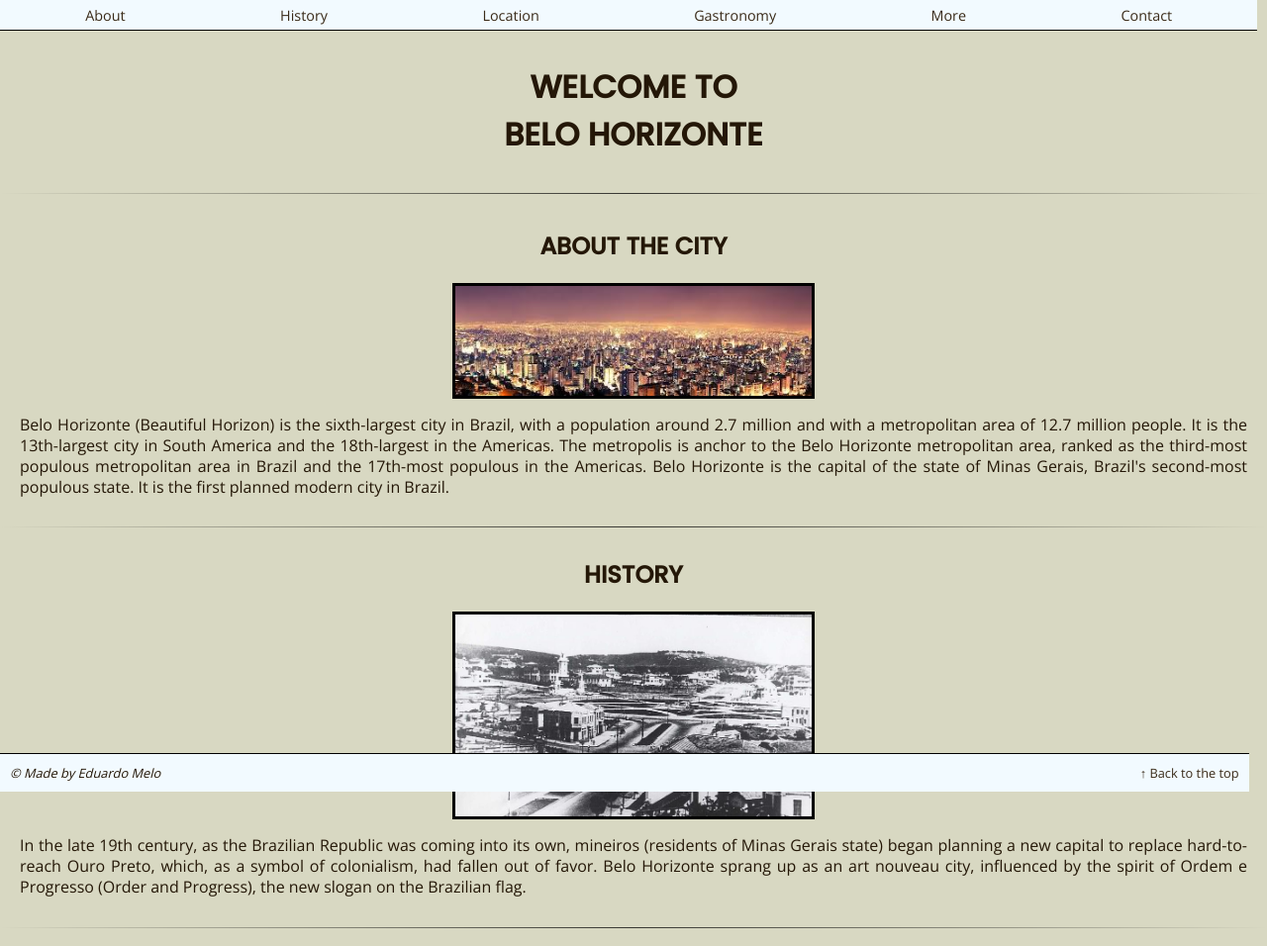
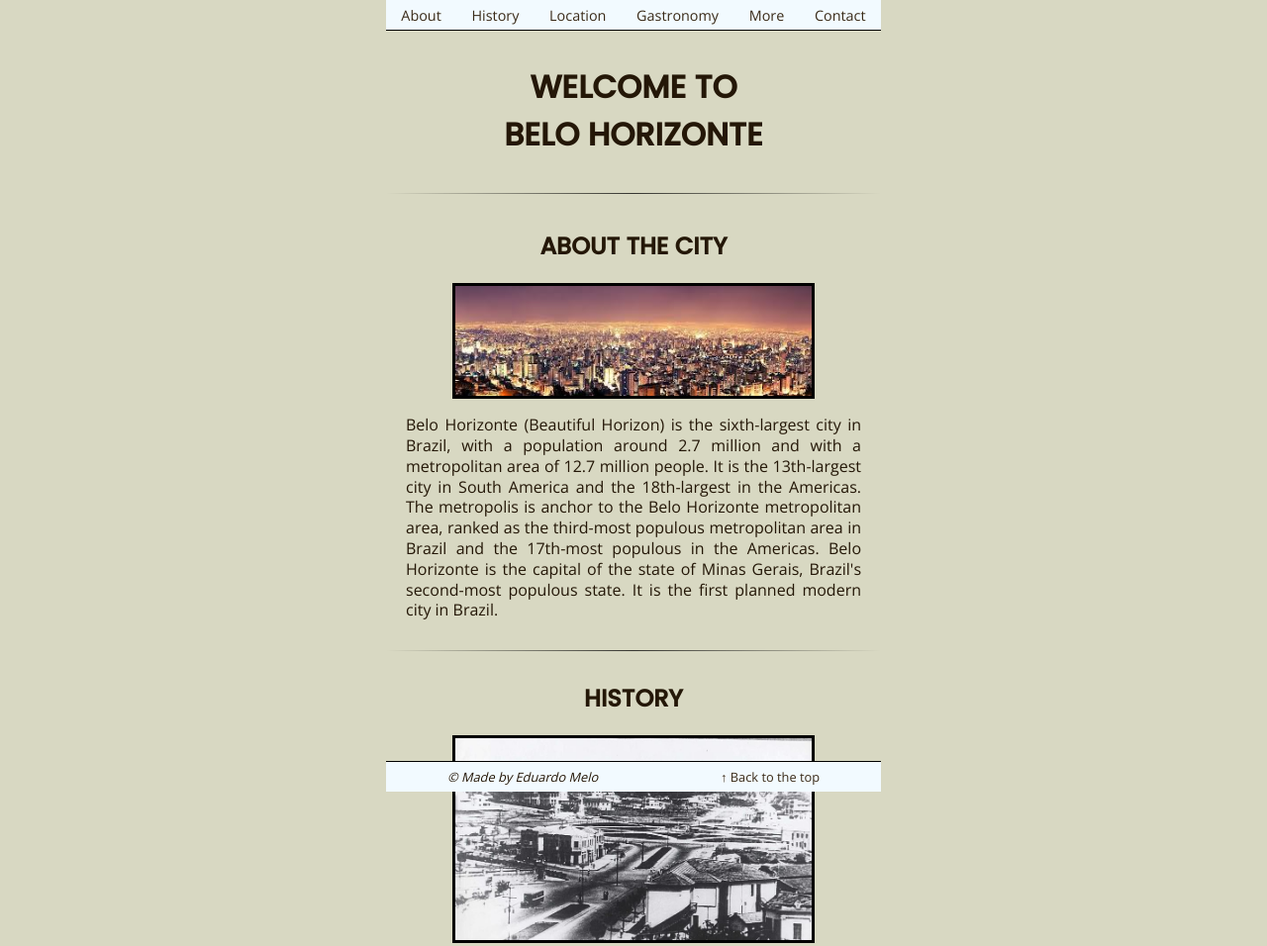
Before and after one commit to eduardoccmelo/WSL-Locations-Website, a plain HTML site: page belo-horizonte.html in a window 1280 px wide. Shown: the top 956 px of the page at 99% size. Drawn offline with nearby package versions, Linux system fonts and the light colour scheme.

Commit message:
margin and padding update

```diff
--- a/stylesheets/style1.css
+++ b/stylesheets/style1.css
@@ -63,10 +63,12 @@ a{
 
 .footer{
     display: flex;
-    justify-content: space-between;
+    justify-content: space-around;
     background-color: rgb(242, 250, 255);
     border-top: black 1px solid;
-    padding: 10px 10px;
+    margin: 0 0;
+    height: 30px;
+    align-items: center;
 }
 
 .pictures{
@@ -81,14 +83,15 @@ a{
     display: flex;
     justify-content: space-around;
     font-size: 0.9em;
-    padding: 0px 8px;
     position: fixed;
     top: 0;
-    width: 98%;
+    width: 100%;
     background-color: rgb(242, 250, 255);
     border-bottom: black 1px solid;
     height: 30px;
     align-items: center;
+    width: 100%;
+    max-width: 500px;
 }
 .links2 {
     display: flex;
@@ -101,12 +104,9 @@ a:hover {
     opacity: 70%;
   }
 
-html {
-height:100%;
-}
 
 body {
-margin:0;
+    margin: 0 0;
 }
 
 section{
@@ -117,7 +117,8 @@ section{
 .sticky {
     position: fixed;
     bottom: 0;
-    width: 97%
+    width: 100%;
+    max-width: 500px;
   }
 
   #top{
@@ -129,3 +130,11 @@ section{
       margin-top: 30px;
       margin-bottom: 30px;
   }
+
+
+  html {
+	max-width: 500px;
+	margin: 0 auto !important;
+	float: none !important;
+    height:100%;
+}
```
